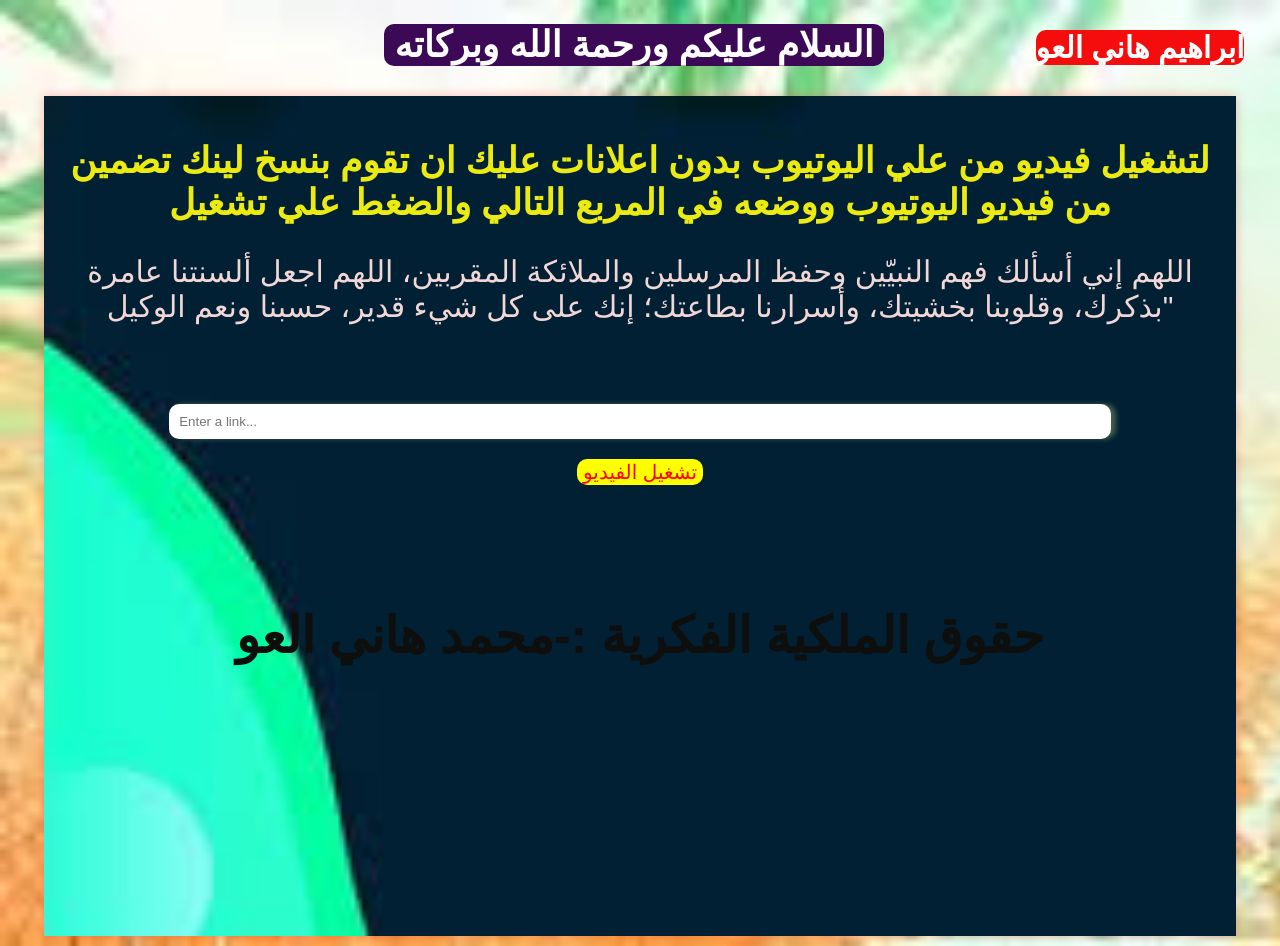
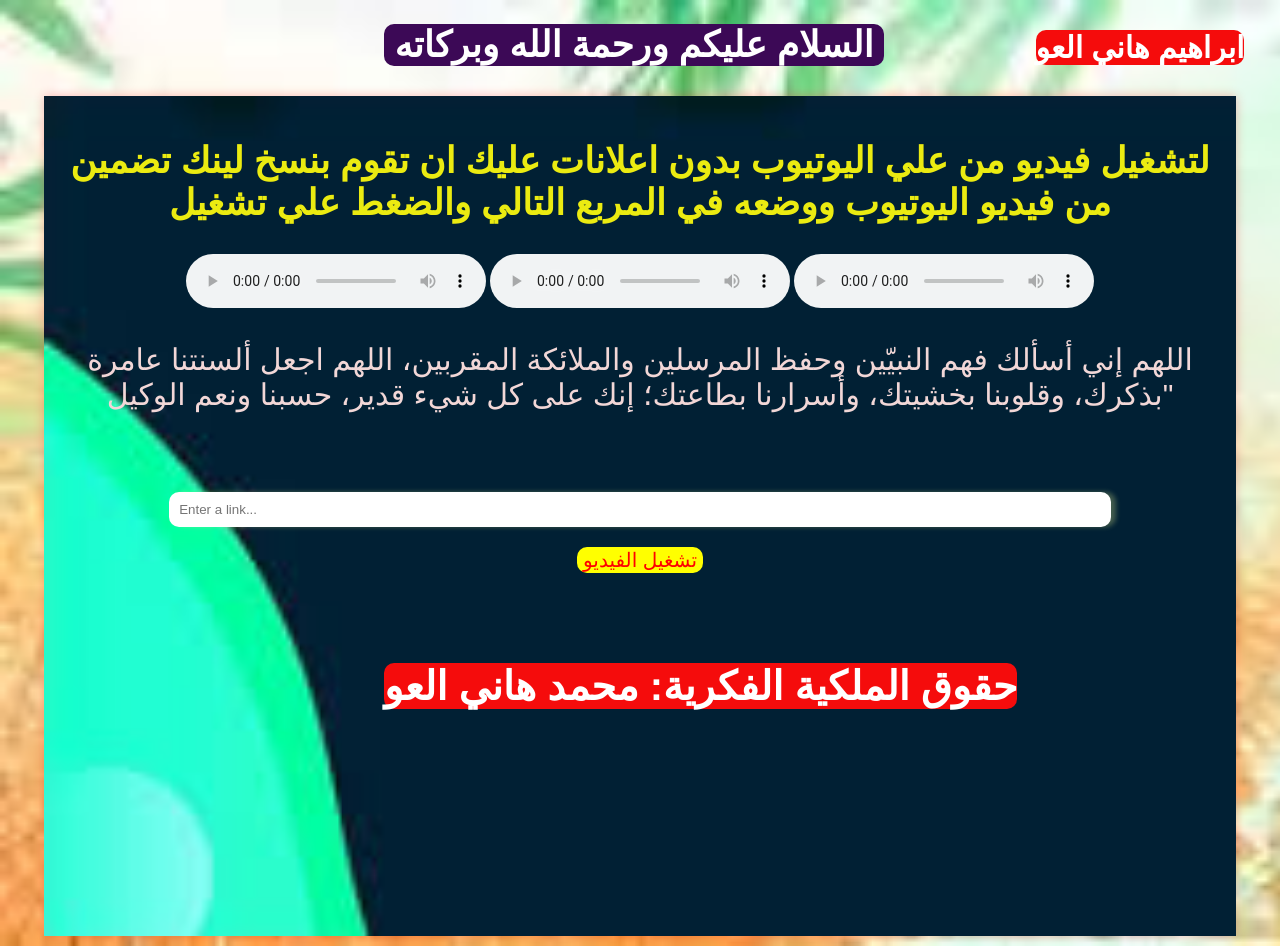
Before and after one commit to ibrahim6hani/elaw, a plain HTML site: page index.html in a window 1280 px wide. Drawn offline with Linux system fonts and the light colour scheme.

Commit message:
Add files via upload

```diff
--- a/index.html
+++ b/index.html
@@ -18,6 +18,16 @@
         لتشغيل فيديو من علي اليوتيوب بدون اعلانات عليك ان تقوم بنسخ لينك تضمين
         من فيديو اليوتيوب ووضعه في المربع التالي والضغط علي تشغيل
       </h1>
+      <audio
+        src="./صور/تلاوة  مبكية   ( وعباد الرحمن )  أخر سورة  الفرقان    للشيخ حسن صالح   رمضان 1437(MP3_128K).mp3"
+        controls></audio>
+      <audio
+        src="./صور/دعاء ليلة القدر ❤ حالات واتس اب _ رعد الكردي - رمضان 1442 - 2021(MP3_160K).mp3"
+        autoplay
+        controls></audio>
+      <audio
+        src="./صور/( هل حقاً تشتاق إليه ) الشيخ _ عبدالله كامل(MP3_70K).mp3"
+        controls></audio>
       <p>
         اللهم إني أسألك فهم النبيّين وحفظ المرسلين والملائكة المقربين، اللهم
         اجعل ألسنتنا عامرة بذكرك، وقلوبنا بخشيتك، وأسرارنا بطاعتك؛ إنك على كل
@@ -30,8 +40,9 @@
       <div class="result">
         <p id="resultText"></p>
       </div>
-
-      <h2 class="mm">حقوق الملكية الفكرية :-محمد هاني العو</h2>
+      <a href="https://www.facebook.com/mohamed.elaw.904">
+        <h2 class="mm">حقوق الملكية الفكرية: محمد هاني العو</h2>
+      </a>
     </div>
 
     <script type="text/javascript">
--- a/master.css
+++ b/master.css
@@ -123,3 +123,18 @@ body {
       background-color: white;
       color: red;
      }
+ .mm{
+color: white;
+  background-color: rgb(245, 12, 12);
+
+  border-radius: 10px ;
+  font-size:40px;
+   margin-right: 10px;
+   margin-top: 10px;
+   position: absolute;
+  left: 30%;
+   transition: 0.3s;
+}
+.container a {
+  text-decoration: none;
+}
```
Also changed, not shown: 3 other files.
